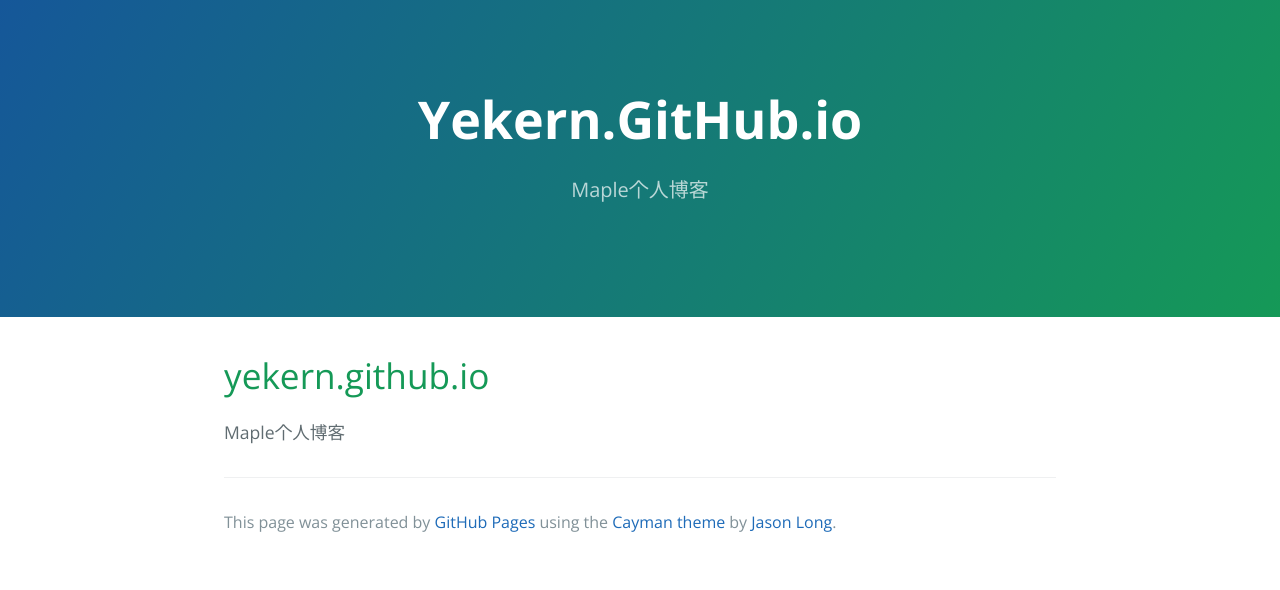
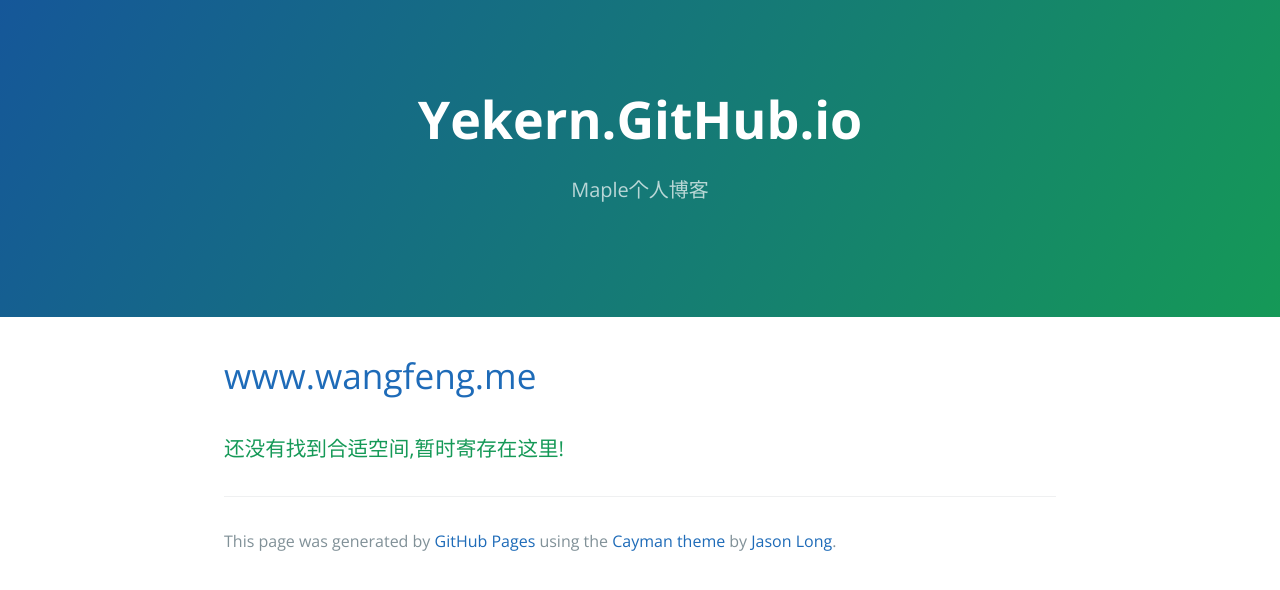
Before and after one commit to yekern/yekern.github.io, a plain HTML site: page index.html in a window 1280 px wide. Drawn offline with nearby package versions, Linux system fonts and the light colour scheme.

Commit message:
Replace master branch with page content via GitHub

```diff
--- a/index.html
+++ b/index.html
@@ -17,9 +17,11 @@
 
     <section class="main-content">
       <h1>
-<a id="yekerngithubio" class="anchor" href="#yekerngithubio" aria-hidden="true"><span aria-hidden="true" class="octicon octicon-link"></span></a>yekern.github.io</h1>
+<a id="wwwwangfengme" class="anchor" href="#wwwwangfengme" aria-hidden="true"><span aria-hidden="true" class="octicon octicon-link"></span></a><a href="http://www.wangfeng.me">www.wangfeng.me</a>
+</h1>
 
-<p>Maple个人博客</p>
+<h3>
+<a id="还没有找到合适空间暂时寄存在这里" class="anchor" href="#%E8%BF%98%E6%B2%A1%E6%9C%89%E6%89%BE%E5%88%B0%E5%90%88%E9%80%82%E7%A9%BA%E9%97%B4%E6%9A%82%E6%97%B6%E5%AF%84%E5%AD%98%E5%9C%A8%E8%BF%99%E9%87%8C" aria-hidden="true"><span aria-hidden="true" class="octicon octicon-link"></span></a>还没有找到合适空间,暂时寄存在这里!</h3>
 
       <footer class="site-footer">
 
--- a/params.json
+++ b/params.json
@@ -1,6 +1,6 @@
 {
   "name": "Yekern.GitHub.io",
   "tagline": "Maple个人博客",
-  "body": "# yekern.github.io\r\nMaple个人博客\r\n",
+  "body": "# www.wangfeng.me\r\n### 还没有找到合适空间,暂时寄存在这里!\r\n",
   "note": "Don't delete this file! It's used internally to help with page regeneration."
 }
```
